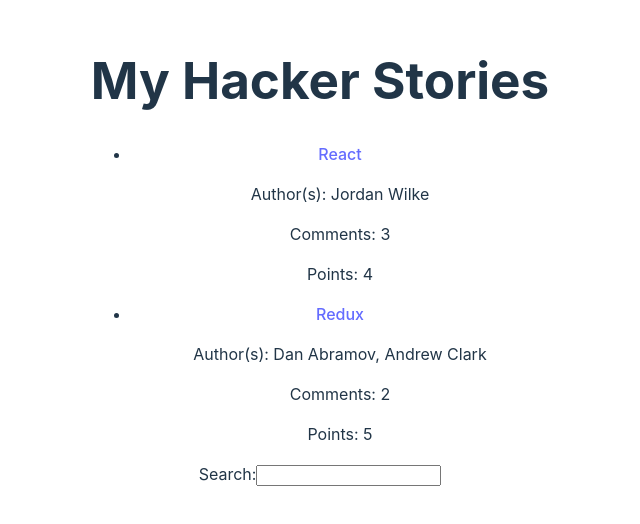
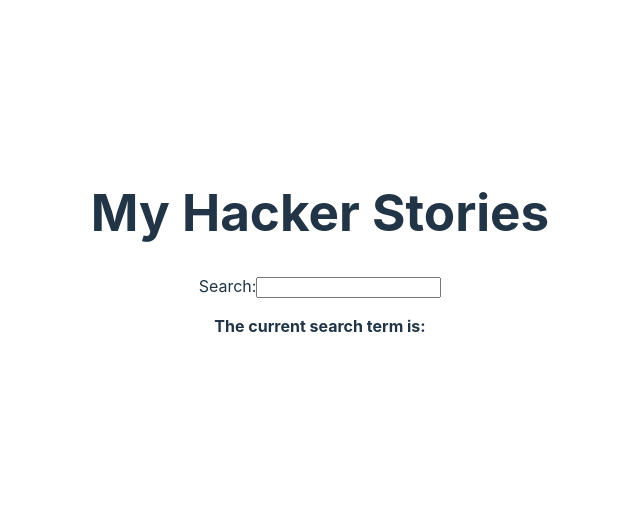
Before and after one commit to BriGuy520/RoadToReact, a React (Vite) app in the folder Fundamentals/hacker-stories/: page / in a window 1280 px wide. Shown: the part 148-672 px from the top of the page, without its empty margins (320-960 px from the left). Built offline with nearby package versions, Linux system fonts and the light colour scheme.

Commit message:
added a cool little search feature to the project in the road to react book. Don't think this is part of the standard project in the book. This is just something i've implemented on my own.

```diff
--- a/Fundamentals/hacker-stories/src/App.jsx
+++ b/Fundamentals/hacker-stories/src/App.jsx
@@ -1,9 +1,10 @@
-import { useState } from 'react'
+import React from 'react'
 import reactLogo from './assets/react.svg'
 import './App.css'
 
 function App() {
-  const [count, setCount] = useState(0)
+
+  const [searchTerm, useSearchTerm] = React.useState('');
 
 
   const list = [
@@ -24,30 +25,63 @@
     }
   ]
 
+  const handleChange = (e) => {
+    e.preventDefault();
+
+    useSearchTerm(e.target.value);
+    list
+  }
+
   return (
     <div className="App">
       <div>
         <h1>My Hacker Stories</h1>
-
-        <ul>
-          {list.map(item => {
-            return (
-              <li key={item.objectID}>
-                <a href={item.url}>{item.title}</a>
-                <p>Author(s): {item.author}</p>
-                <p>Comments: {item.num_comments}</p>
-                <p>Points: {item.points}</p>
-
-              </li>
-
-            );
-          })}
-        </ul>
+        <Search handleSearch={handleChange} term={searchTerm} />
+        <List list={list} term={searchTerm} />
       </div>
-      <label htmlFor="search">Search:</label>
-      <input id="search" type="text" />
     </div>
   )
 }
 
+const List = ({ list, term }) => {
+
+
+  return (
+    <ul>
+    {list.map(item => {
+      if(term && Object.values(item).join(' ').includes(term)){
+        return <Item key={item.objectID} item={item} />
+      }
+    })}
+    </ul>
+  )
+
+}
+
+
+const Item = ({item}) => {
+
+  return (
+    <li style={{textAlign: 'left'}}>
+      <a href={item.url}>{item.title}</a>
+      <span> Author(s): {item.author}</span>
+      <span> Comments: {item.num_comments}</span>
+      <span> Points: {item.points}</span>
+    </li>
+  );
+}
+
+const Search = ({handleSearch, term}) => {
+
+
+  return (
+    <>
+      <label htmlFor="search">Search:</label>
+      <input value={term} id="search" type="text" onChange={handleSearch} />
+      <p><strong>The current search term is:</strong> {term}</p>
+    </>
+  );
+
+}
+
 export default App
```
